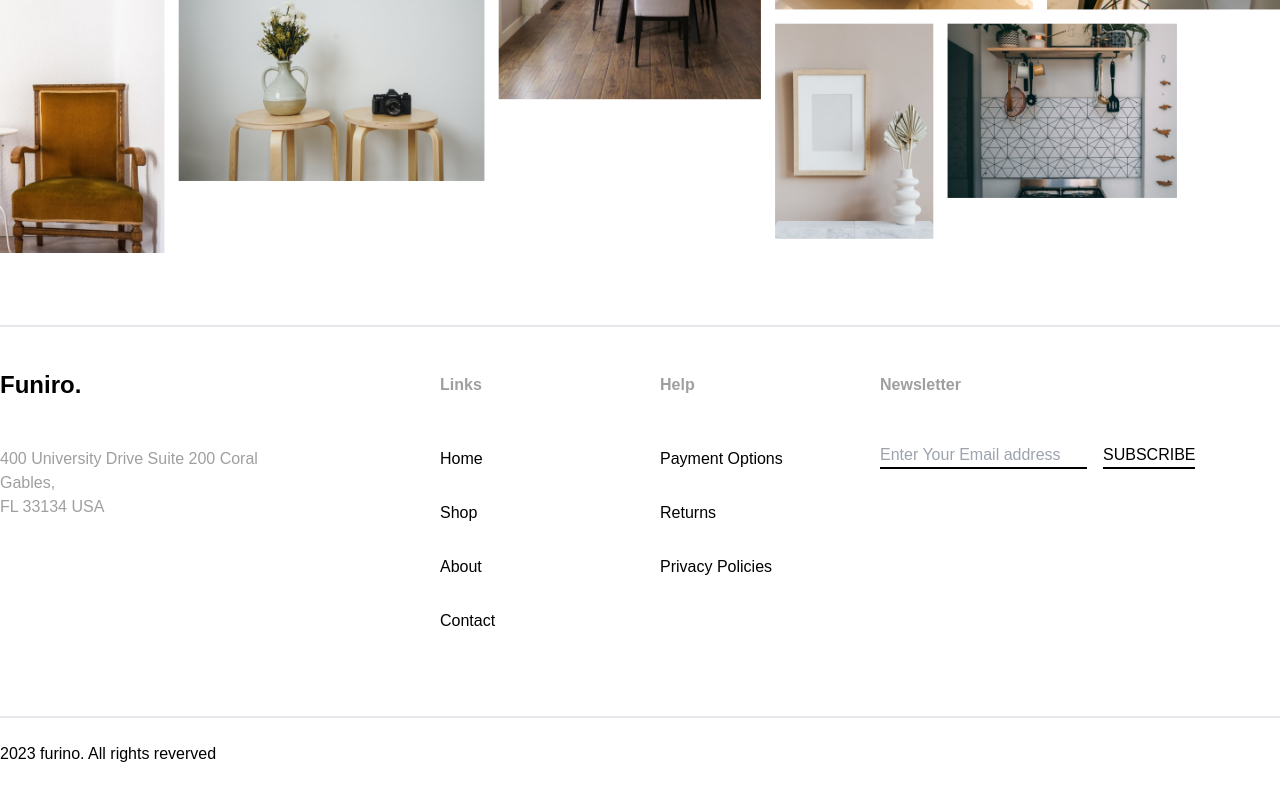
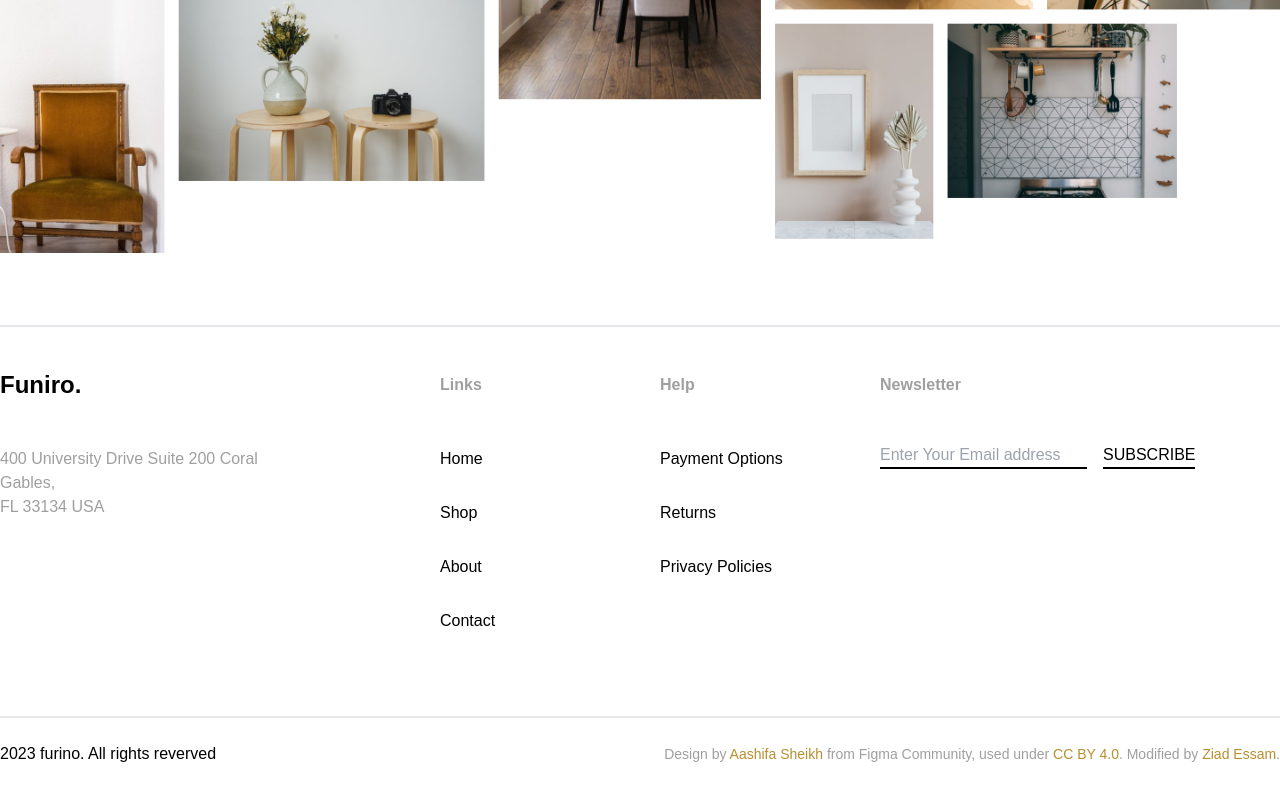
Before and after one commit to ZiadEssam12/furniro, a React (Create React App) app: page / in a window 1280 px wide. Shown: the part 3719-4519 px from the top of the page. Built offline with nearby package versions, Linux system fonts and the light colour scheme; what tailwind-container-break-out would draw is missing.

Commit message:
added designer credits

```diff
--- a/src/Components/Footer/Footer.jsx
+++ b/src/Components/Footer/Footer.jsx
@@ -198,9 +198,32 @@ export default function Footer() {
               </button>
             </div>
           </div>
-        </div>
+        </div>{" "}
         <div className="container border-t-2 mt-10 mx-auto px-6 md:px-0">
-          <p className="py-6">2023 furino. All rights reverved</p>
+          <div className="flex flex-col md:flex-row md:justify-between items-start md:items-center py-6">
+            <p className="mb-2 md:mb-0">2023 furino. All rights reverved</p>
+            <p className="text-sm text-[#9F9F9F]">
+              Design by{" "}
+              <a
+                href="https://www.linkedin.com/in/aashifasheikh12"
+                className="text-[#B88E2F] hover:underline"
+                target="_blank"
+                rel="noopener noreferrer"
+              >
+                Aashifa Sheikh
+              </a>{" "}
+              from Figma Community, used under{" "}
+              <a
+                href="https://creativecommons.org/licenses/by/4.0/"
+                className="text-[#B88E2F] hover:underline"
+                target="_blank"
+                rel="noopener noreferrer"
+              >
+                CC BY 4.0
+              </a>
+              . Modified by <span className="text-[#B88E2F]">Ziad Essam</span>.
+            </p>
+          </div>
         </div>
       </div>
     </>
```
